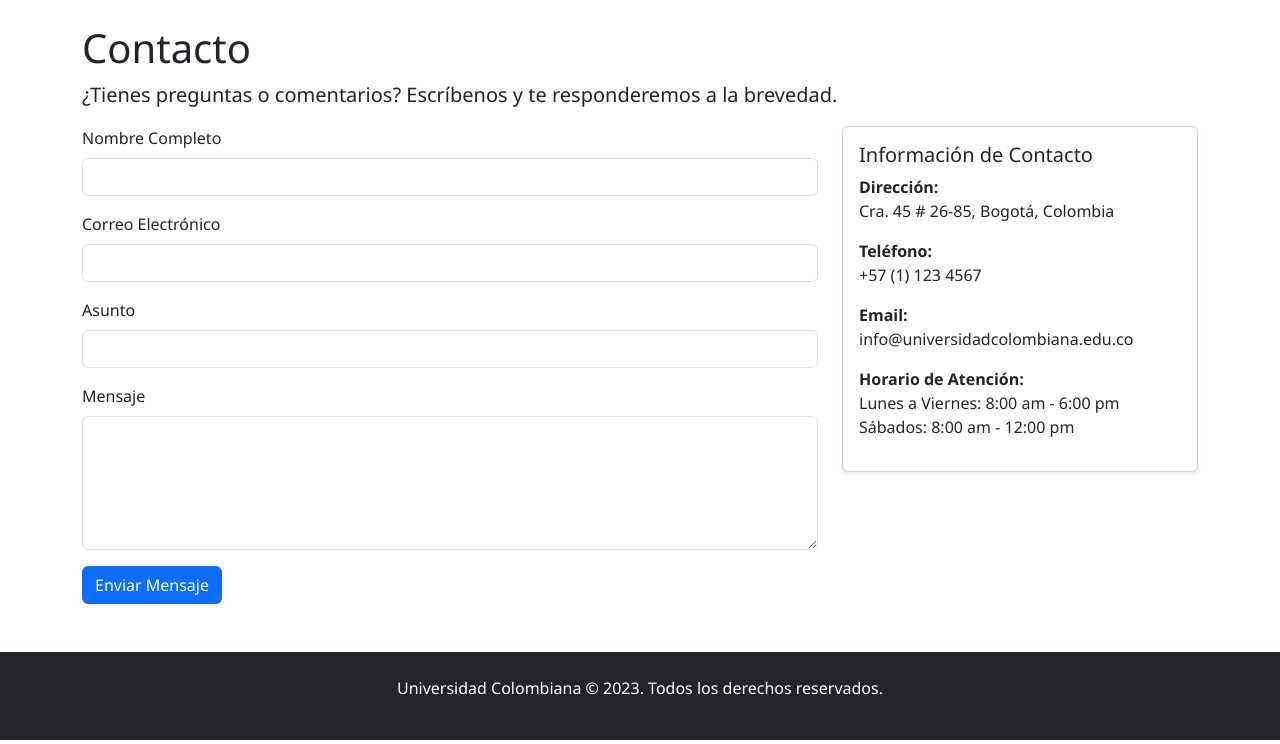
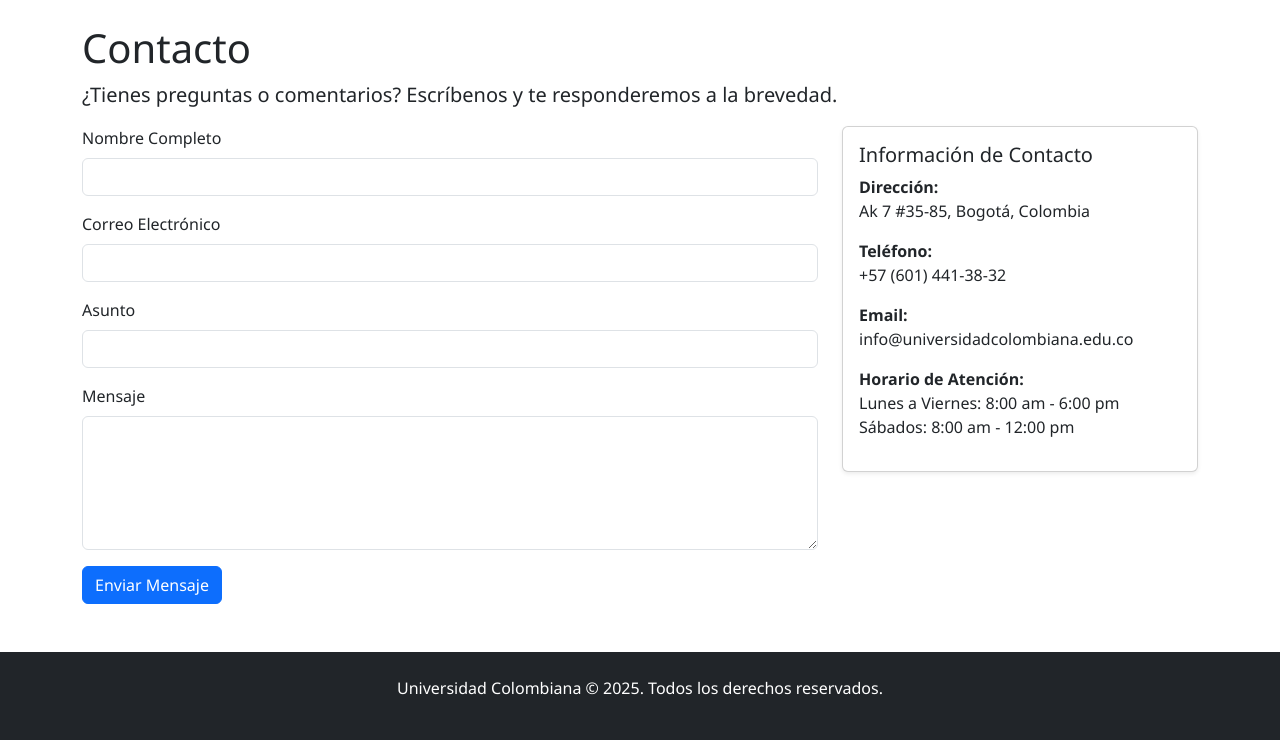
Before and after one commit to davidgm79/pagina-flask, a Flask app: page /contacto in a window 1280 px wide. Shown: the part 56-800 px from the top of the page. Run offline with Flask 3, Linux system fonts and the light colour scheme.

Commit message:
Ajustes realizados

```diff
--- a/templates/base.html
+++ b/templates/base.html
@@ -56,7 +56,7 @@
 
     <footer class="bg-dark text-white mt-5 py-4">
         <div class="container text-center">
-            <p>Universidad Colombiana &copy; 2023. Todos los derechos reservados.</p>
+            <p>Universidad Colombiana &copy; 2025. Todos los derechos reservados.</p>
         </div>
     </footer>
 
--- a/templates/contacto.html
+++ b/templates/contacto.html
@@ -35,8 +35,8 @@
         <div class="card">
             <div class="card-body">
                 <h5 class="card-title">Información de Contacto</h5>
-                <p><strong>Dirección:</strong><br>Cra. 45 # 26-85, Bogotá, Colombia</p>
-                <p><strong>Teléfono:</strong><br>+57 (1) 123 4567</p>
+                <p><strong>Dirección:</strong><br>Ak 7 #35-85, Bogotá, Colombia</p>
+                <p><strong>Teléfono:</strong><br>+57 (601) 441-38-32</p>
                 <p><strong>Email:</strong><br>info@universidadcolombiana.edu.co</p>
                 <p><strong>Horario de Atención:</strong><br>Lunes a Viernes: 8:00 am - 6:00 pm<br>Sábados: 8:00 am - 12:00 pm</p>
             </div>
```
